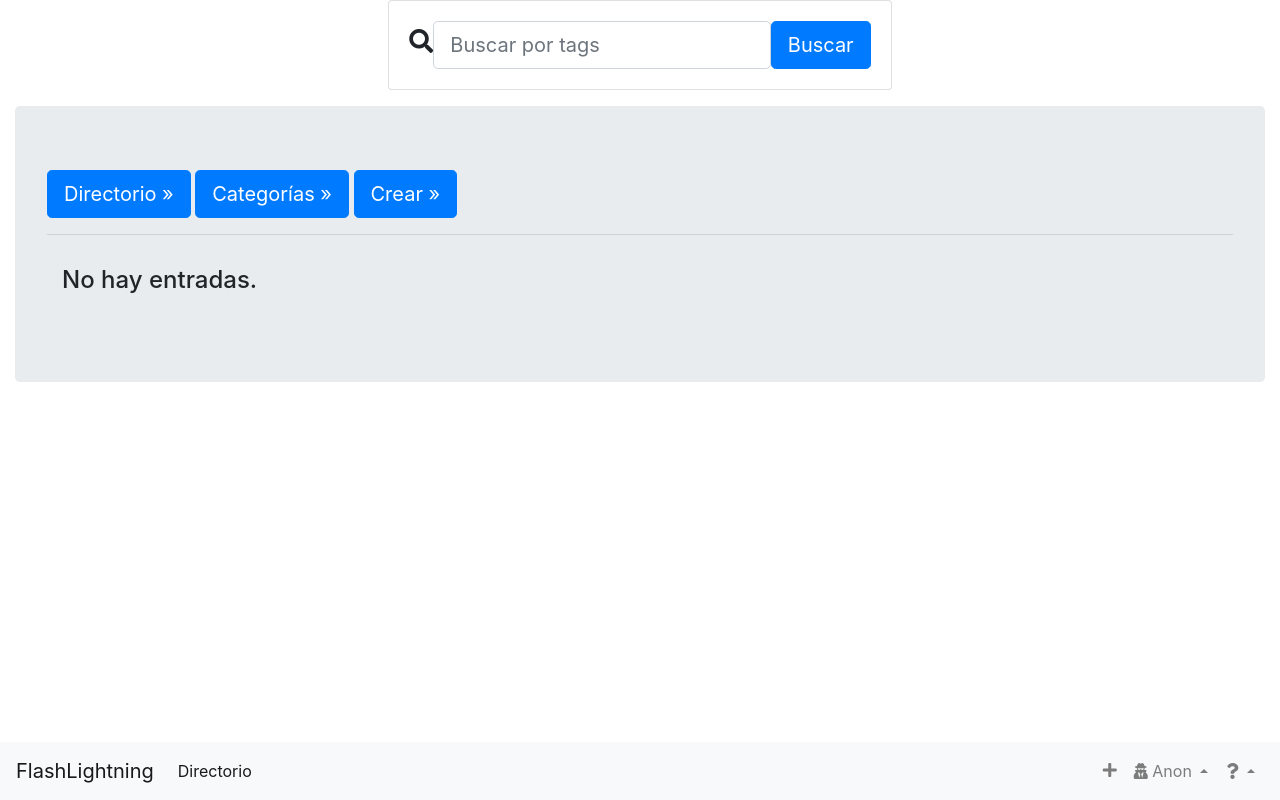
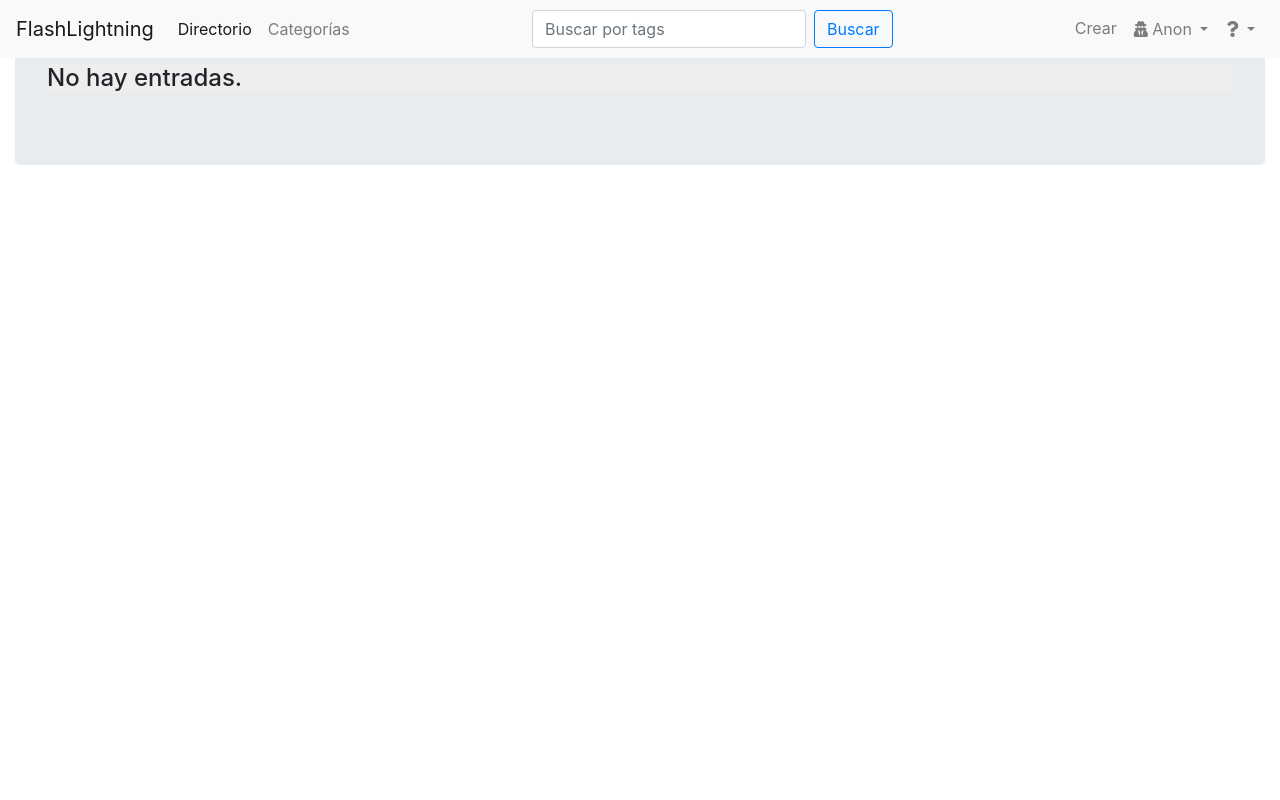
Before and after one commit to imlauera/WizFlash, a Flask app: page / in a window 1280 px wide. Run offline with Flask 2, Linux system fonts and the light colour scheme; data that the repository does not hold is empty; some libraries are stand-ins or nearby versions.

Commit message:
Some design changes

```diff
--- a/routes/auth/upload.py
+++ b/routes/auth/upload.py
@@ -121,7 +121,7 @@ def delete(id=None):
             return redirect(
                 url_for(
                     'routes.output',
-                    msg="""Contraseña errónea."""
+                    msg="""Contraseña errónea, bro."""
                 )
             )
 
@@ -148,7 +148,7 @@ def delete_comment(id=None):
             return redirect(
                 url_for(
                     'routes.output',
-                    msg="""Contraseña errónea."""
+                    msg="""Contraseña errónea, bro."""
                 )
             )
 
@@ -280,6 +280,7 @@ def upload():
             category=c,
             post_id=new_post.id
         )
+
         db.session.add(new_post_category)
         db.session.commit()
 
--- a/routes/general.py
+++ b/routes/general.py
@@ -28,13 +28,12 @@ from werkzeug.security import generate_password_hash as genph
 def index():
     # Orden descending
     posts = Post.query.order_by(Post.created_date.desc()).limit(25)
-    destacados = Post.query.order_by(Post.views.desc()).limit(10)
+    # destacados = Post.query.order_by(Post.views.desc()).limit(10)
     lista_categorias = CategoryList.query.all()
     return render_template(
         'home.html',
         sidebar='catalog',
         posts=posts,
-        destacados=destacados,
         lista_categorias=lista_categorias
     )
 
@@ -46,12 +45,17 @@ def aboutus():
 
 @routes.route('/category/<name>', methods=['GET', 'POST'])
 def category(name=None):
-    posts_category = Category.query.filter_by(category_name=name).limit(20)
+    posts = db.session.query(Post)
+    # Esta fue una consulta dificil
+    posts = posts.filter(
+        Post.categories.any(Category.category_name == name)
+    ).order_by(Post.created_date.desc()).all()
 
-    print(posts_category)
+    print(posts)
+
     return render_template(
         'category.html',
-        posts_category=posts_category,
+        posts=posts,
         category_name=name
     )
 
@@ -59,15 +63,21 @@ def category(name=None):
 @routes.route('/search', methods=['GET', 'POST'])
 def search(query=None):
     # posts_category = Category.query.filter_by(category_name=name).limit(20)
-    nombre = request.args.get('q')
+    query = request.args.get('q')
     # Acá tenemos una lista de los tags a buscar, y queremos obtener
-    # los posts que tengan la mayoría de tags
+    tags = query.split(' ')
 
-    lista_resultados = Tag.query.filter_by(tag_name=nombre)
+    # https://stackoverflow.com/questions/26270927/flask-sqlalchemy-query-many-to-many-tagging-with-multiple-requred-tags
+    q = db.session.query(Post)
+    for tag in tags:
+        q = q.filter(Post.tags.any(Tag.tag_name.contains(tag)))
+
+    search_result = q.all()
+
     return render_template(
         'search.html',
-        q=nombre,
-        busqueda=lista_resultados
+        query=query,
+        search_result=search_result
     )
 
 
@@ -89,8 +99,8 @@ def view(id=None):
         return redirect(
             url_for(
                 'routes.output',
-                msg="<h1>Cuando creaste el post \
-                pusiste una categoría que ahora no existe.</h1>"
+                msg="Cuando creaste el post \
+                pusiste una categoría que ahora no existe."
             )
         )
 
--- a/templates/base.html
+++ b/templates/base.html
@@ -26,40 +26,7 @@
 	</head>
 
 	<body>
-		<div class="container-fluid">
-			<div class="row justify-content-center">
-														<div class="col-12 col-md-10 col-lg-5">
-																<form method="GET" action="/search" class="card card-sm">
-																		<div class="card-body row no-gutters align-items-center">
-																				<div class="col-auto">
-																						<i class="fas fa-search h4 text-body"></i>
-																				</div>
-																				<!--end of col-->
-																				<div class="col">
-                                          <input name="q" type="search" class="form-control form-control-lg form-control-borderless", placeholder="Buscar por tags"/>
-																				</div>
-																			<!--end of col-->
-																				<div class="col-auto">
-																						<button class="btn btn-lg btn-primary" type="submit">Buscar</button>
-																				</div>
-																				<!--end of col-->
-																		</div>
-																</form>
-														</div>
-														<!--end of col-->
-												</div>
-			<div class="jumbotron mt-3">
-				<a class="btn btn-lg btn-primary" href="/" role="button">Directorio &raquo;</a>
-				<a class="btn btn-lg btn-primary" href="/categories" role="button">Categorías &raquo;</a>
-				<a class="btn btn-lg btn-primary" href="/upload" role="button">Crear &raquo;</a>
-
-
-				<hr/>
-				{% block content %} {% endblock %}
-			</div>
-		</div>
-
-    <nav class="navbar fixed-bottom navbar-expand-sm navbar-light bg-light">
+    <nav class="navbar fixed-top navbar-expand-lg navbar-light bg-light">
       <a class="navbar-brand" href="/">FlashLightning</a>
       <button class="navbar-toggler" type="button" data-toggle="collapse" data-target="#navbarCollapse" aria-controls="navbarCollapse" aria-expanded="false" aria-label="Toggle navigation">
         <span class="navbar-toggler-icon"></span>
@@ -69,14 +36,23 @@
           <li class="nav-item active">
             <a class="nav-link" href="/">Directorio<span class="sr-only">(current)</span></a>
           </li>
+          <li class="nav-item ">
+            <a class="nav-link" href="/categories">Categorías</a>
+          </li>
         </ul>
+				<ul class="navbar-nav navbar-center">
+					<form class="form-inline my-2 my-lg-0" action="/search">
+						<input class="form-control mr-sm-2" name="q" type="search" placeholder="Buscar por tags" aria-label="Search">
+						<button class="btn btn-outline-primary my-2 my-sm-0" type="submit">Buscar</button>
+					</form>
+				</ul>
 						<ul class="navbar-nav navbar-right ml-auto">
               <li class="nav-item ">
                 <a class="nav-link" href="/upload">
-                  <i class="fas fa-plus"></i>
+									Crear
                 </a>
               </li>
-							<li class="nav-item dropup {% if nbar in ('action1','action2','action3') %}active{% endif %}">
+							<li class="nav-item dropdown {% if nbar in ('action1','action2','action3') %}active{% endif %}">
 									<a class="nav-link dropdown-toggle btn " href="#" id="navbarDropdown" role="button" data-toggle="dropdown" aria-haspopup="true" aria-expanded="false">
                     {% if current_user.is_authenticated %}
                       <i class="fas fa-user"></i>
@@ -96,7 +72,7 @@
                     {% endif %}
 									</div>
 							</li>
-              <li class="nav-item dropup {% if nbar in ('action1','action2','action3') %}active{% endif %}">
+              <li class="nav-item dropdown {% if nbar in ('action1','action2','action3') %}active{% endif %}">
                   <a class="nav-link dropdown-toggle btn" href="#" id="navbarDropdown" role="button" data-toggle="dropdown" aria-haspopup="true" aria-expanded="false">
                     <i class="fas fa-question"></i>
                   </a>
@@ -112,6 +88,12 @@
 						</ul>
       </div>
     </nav>
+		<div class="container-fluid">
+			<div class="jumbotron m-auto">
+				{% block content %} {% endblock %}
+			</div>
+		</div>
+
 
 		<!-- Bootstrap core JavaScript
 		================================================== -->
--- a/templates/category.html
+++ b/templates/category.html
@@ -8,8 +8,8 @@
           <h3>{{category_name}} <a style="float: right;" class="nav-link" href="/upload"><i class="fas fa-plus"></i></a></h3>
           <hr/>
 
-          {% for category in posts_category %}
-            <a href="/view/{{category.post_id}}">{{category.post.subject}}</a><br/>
+          {% for category in posts %}
+            <a href="/view/{{category.id}}">{{category.subject}}</a><br/>
           {% else %}
             <h3>Nada por acá<h3>
           {% endfor %}
--- a/templates/home.html
+++ b/templates/home.html
@@ -2,31 +2,30 @@
 {% block title%}Directorio{%endblock%}
 
 {% block content %}
-  <div class="webs-catalog">
+  <div style="background: #eee;">
   {% for post in posts %}
-    <div class="card h-100">
-      <div class="card-body" style="overflow: hidden;">
-        <h5 class="card-title">{{post.subject}}</h5>
+      <details class="w-75 m-auto">
+          <summary class="h3">{{post.subject}} <span class="text-primary float-right">Vistas: {{post.views}}</span></summary>
+        <a href="/view/{{post.id}}">
+        <div style="border-left: 5px solid #eee; background-color: #f9f9f9;">
+          <div class="" style="overflow: hidden; margin-left: 20px; ">
             {% for img in post.files %}
               <!-- Chequear la extensión primero antes de mostrar img -->
               {% if img.extension in ('jpg', 'gif', 'jpeg', 'png') %}
-            <a target="_blank" href="{{ url_for ('static', filename='user_data/images/')}}{{img.file}}">
                   <img height=150 src="{{ url_for ('static', filename='user_data/images/')}}{{img.file}}"/>
-            </a>
               {% elif img.extension in ('webm', 'mp4') %}
                 <video height=200 src="{{ url_for ('static', filename='user_data/images/')}}{{img.file}}" controls/>
                   Your browser does not support the video tag.
                 </video>
               {% endif %}
             {% endfor %}
-        <span class="card-text">{{post.desc[:150]}}</span>
+            <br/>
+            <span class="card-text ">{{post.desc}}</span>
 
           </div>
-      <div class="card-footer">
-        <a href="/view/{{post.id}}" class="btn btn-primary btn-lg">Ver</a>
-        <span style="float: right;">Vistas: {{post.views}}</span>
         </div>
-    </div>
+        </a>
+      </details>
       {% else %}
         <h4>No hay entradas.</h4>
       {% endfor %}
--- a/templates/search.html
+++ b/templates/search.html
@@ -4,11 +4,11 @@
 
 {% block content %}
   <div class="container-fluid">
-    <h5>Mostrando resultados de {{q}}:</h5>
+    <h5>Mostrando resultados de <span class="text-primary">[{{query}}]</span>:</h5>
     <hr/>
     <ol>
-      {% for resultado in busqueda %}
-        <li><a href="/category/{{resultado.name}}">{{resultado.name}}</a></li>
+      {% for r in search_result %}
+        <li><a href="/view/{{r.id}}">{{r.subject}}</a></li>
       {% else %}
         <h3>Nada por acá<h3>
       {% endfor %}
--- a/templates/view.html
+++ b/templates/view.html
@@ -48,6 +48,7 @@
             </div>
             {{ render_field(form.comment, class='form-control', placeholder='Comentario') }}
             {{ render_field(form.password, class='form-control', placeholder='Contraseña (te identifica para después poder borrar el comentario)') }}
+            <input name="YouTube" class="form-control" type="text" placeholder="YouTube Embed (no implementado)"/>
             {{ render_field(form.csrf_token) }}
           </form>
       </div>
```
Also changed, not shown: static/css/style_dark.css (line endings or trailing spaces), templates/faq.html (indentation only), 1 other file. Lines whose indentation alone changed are shown as unchanged.
